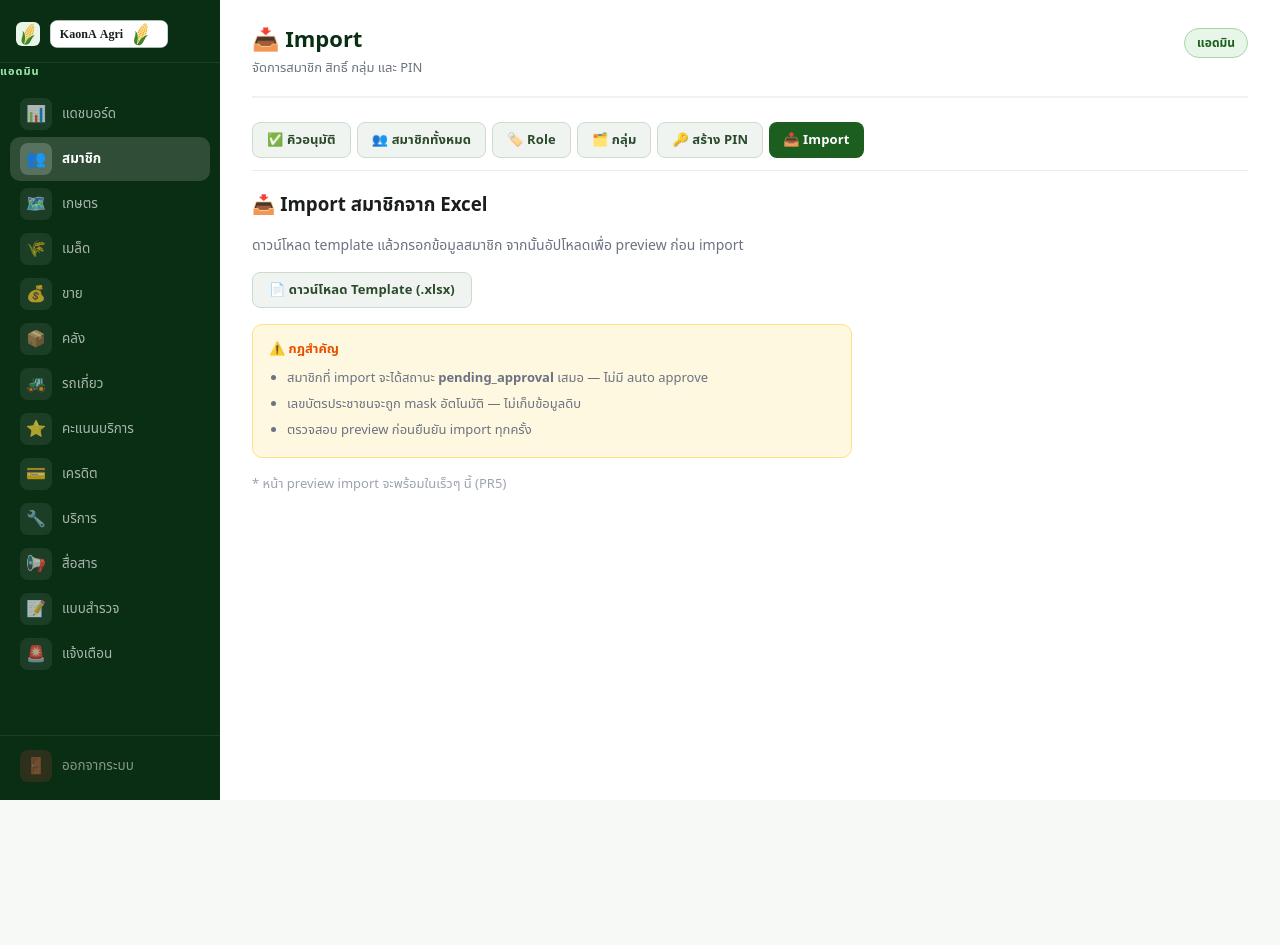
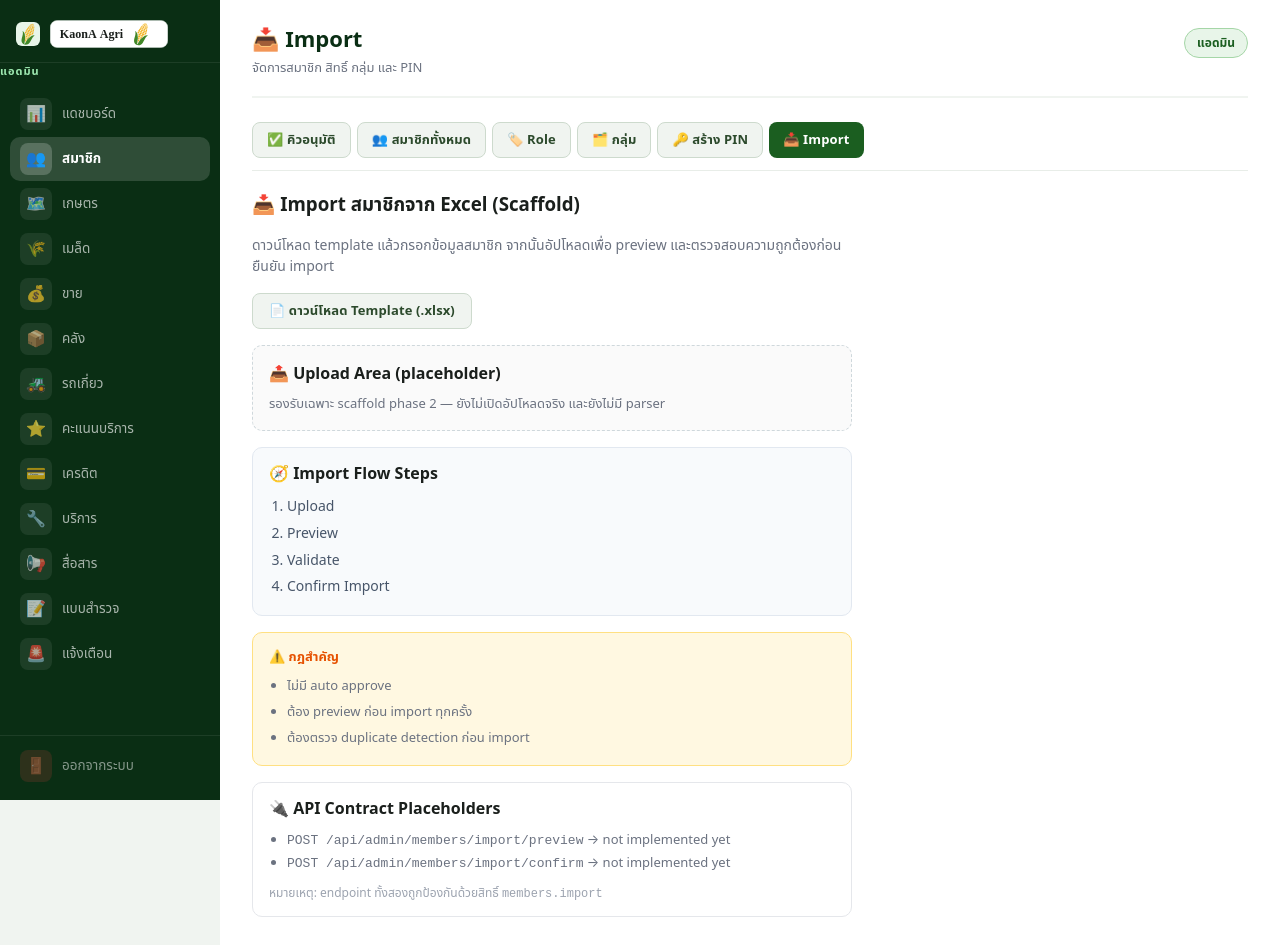
Before and after one commit to noikaona-sketch/KaonA-Agri, a Next.js app: page /admin/members in a window 1280 px wide. Both pictures are taken after a click on the button "📥 Import". Before the commit the page ends 800 px from the top, so only its background shows below. Built offline with nearby package versions, Linux system fonts and the light colour scheme; no server answers.

Commit message:
Add admin member import phase-2 scaffold UI and API placeholders

```diff
--- a/app/admin/members/page.tsx
+++ b/app/admin/members/page.tsx
@@ -39,25 +39,51 @@ export default function AdminMembersPage() {
       {tab === 'pin'       && <AdminCreatePin />}
       {tab === 'import'    && (
         <div style={{ display: 'flex', flexDirection: 'column', gap: 16, maxWidth: 600 }}>
-          <h3 style={{ margin: 0 }}>📥 Import สมาชิกจาก Excel</h3>
+          <h3 style={{ margin: 0 }}>📥 Import สมาชิกจาก Excel (Scaffold)</h3>
           <p style={{ margin: 0, color: '#6b7280', fontSize: 14 }}>
-            ดาวน์โหลด template แล้วกรอกข้อมูลสมาชิก จากนั้นอัปโหลดเพื่อ preview ก่อน import
+            ดาวน์โหลด template แล้วกรอกข้อมูลสมาชิก จากนั้นอัปโหลดเพื่อ preview และตรวจสอบความถูกต้องก่อนยืนยัน import
           </p>
           <a href="/api/admin/members/import-template" download
             className="admin-btn admin-btn--secondary" style={{ width: 'fit-content' }}>
             📄 ดาวน์โหลด Template (.xlsx)
           </a>
+
+          <div style={{ border: '1px dashed #cfd8dc', borderRadius: 10, padding: '16px', background: '#fafafa' }}>
+            <p style={{ margin: '0 0 8px', fontWeight: 700 }}>📤 Upload Area (placeholder)</p>
+            <p style={{ margin: 0, color: '#6b7280', fontSize: 13 }}>
+              รองรับเฉพาะ scaffold phase 2 — ยังไม่เปิดอัปโหลดจริง และยังไม่มี parser
+            </p>
+          </div>
+
+          <div style={{ background: '#f8fafc', borderRadius: 10, padding: '14px 16px', border: '1px solid #e2e8f0' }}>
+            <p style={{ margin: '0 0 8px', fontWeight: 700 }}>🧭 Import Flow Steps</p>
+            <ol style={{ margin: 0, paddingLeft: 18, color: '#475569', lineHeight: 1.9, fontSize: 14 }}>
+              <li>Upload</li>
+              <li>Preview</li>
+              <li>Validate</li>
+              <li>Confirm Import</li>
+            </ol>
+          </div>
+
           <div style={{ background: '#fff8e1', borderRadius: 10, padding: '14px 16px', border: '1px solid #ffe082', fontSize: 13 }}>
             <p style={{ margin: '0 0 6px', fontWeight: 700, color: '#e65100' }}>⚠️ กฎสำคัญ</p>
             <ul style={{ margin: 0, paddingLeft: 18, color: '#6b7280', lineHeight: 2 }}>
-              <li>สมาชิกที่ import จะได้สถานะ <strong>pending_approval</strong> เสมอ — ไม่มี auto approve</li>
-              <li>เลขบัตรประชาชนจะถูก mask อัตโนมัติ — ไม่เก็บข้อมูลดิบ</li>
-              <li>ตรวจสอบ preview ก่อนยืนยัน import ทุกครั้ง</li>
+              <li>ไม่มี auto approve</li>
+              <li>ต้อง preview ก่อน import ทุกครั้ง</li>
+              <li>ต้องตรวจ duplicate detection ก่อน import</li>
             </ul>
           </div>
-          <p style={{ margin: 0, fontSize: 13, color: '#9ca3af' }}>
-            * หน้า preview import จะพร้อมในเร็วๆ นี้ (PR5)
-          </p>
+
+          <div style={{ borderRadius: 10, padding: '14px 16px', border: '1px solid #e5e7eb', background: '#ffffff' }}>
+            <p style={{ margin: '0 0 8px', fontWeight: 700 }}>🔌 API Contract Placeholders</p>
+            <ul style={{ margin: 0, paddingLeft: 18, color: '#6b7280', lineHeight: 1.8, fontSize: 13 }}>
+              <li><code>POST /api/admin/members/import/preview</code> → not implemented yet</li>
+              <li><code>POST /api/admin/members/import/confirm</code> → not implemented yet</li>
+            </ul>
+            <p style={{ margin: '8px 0 0', fontSize: 12, color: '#9ca3af' }}>
+              หมายเหตุ: endpoint ทั้งสองถูกป้องกันด้วยสิทธิ์ <code>members.import</code>
+            </p>
+          </div>
         </div>
       )}
     </AdminWebShell>
--- /dev/null
+++ b/app/api/admin/members/import/confirm/route.ts
@@ -0,0 +1,21 @@
+import { NextResponse } from 'next/server';
+import { isForbidden, requireAdminPermission } from '../../_admin-auth';
+
+export async function POST() {
+  const permission = await requireAdminPermission('members.import');
+  if (isForbidden(permission)) return permission.forbidden;
+
+  // Scaffold placeholder only (Issue #297 phase 2):
+  // - no create/update/delete operations yet
+  // - no member approval automation
+  // - TODO: write audit log when import execution is implemented
+  return NextResponse.json(
+    {
+      ok: false,
+      stage: 'confirm',
+      message: 'Admin member import confirm endpoint is not implemented yet.',
+      safeMode: true,
+    },
+    { status: 501 },
+  );
+}
```
Also changed, not shown: app/api/admin/members/import/preview/route.ts (added, +22 -0 lines).
